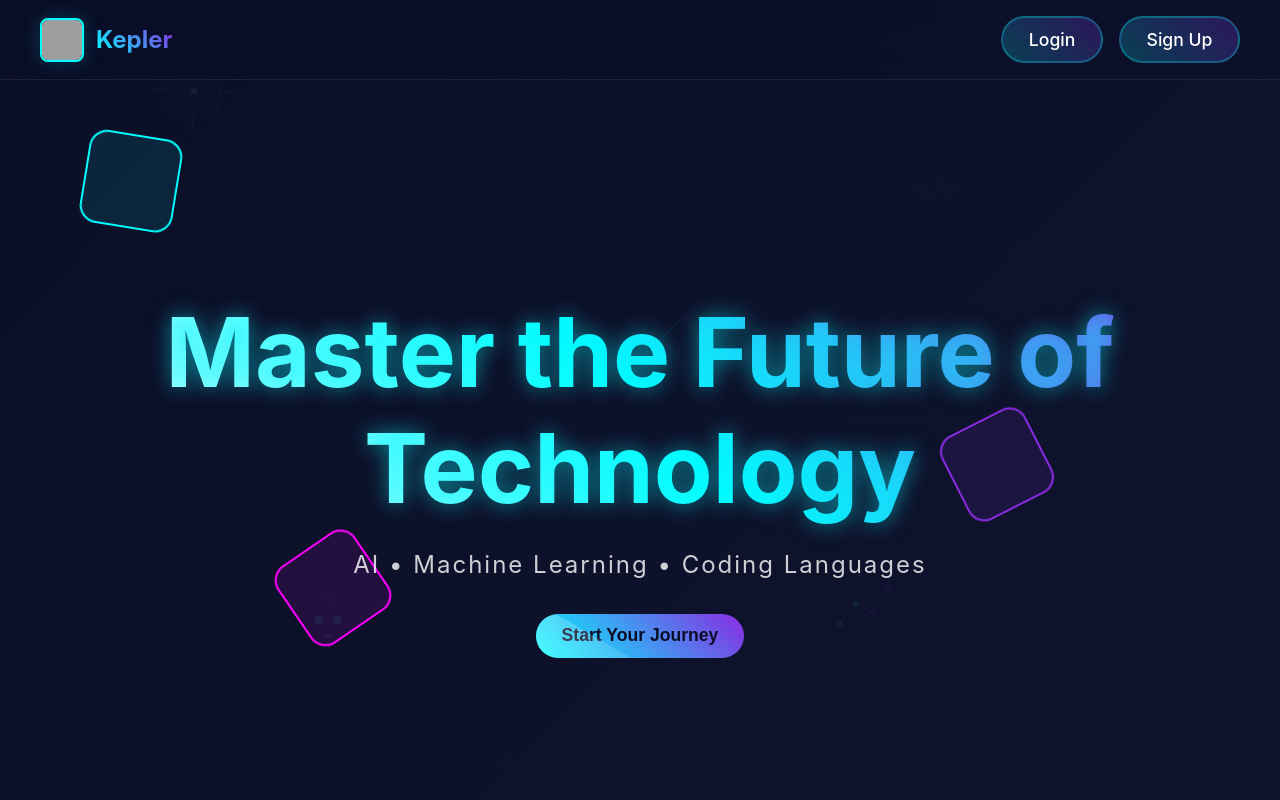
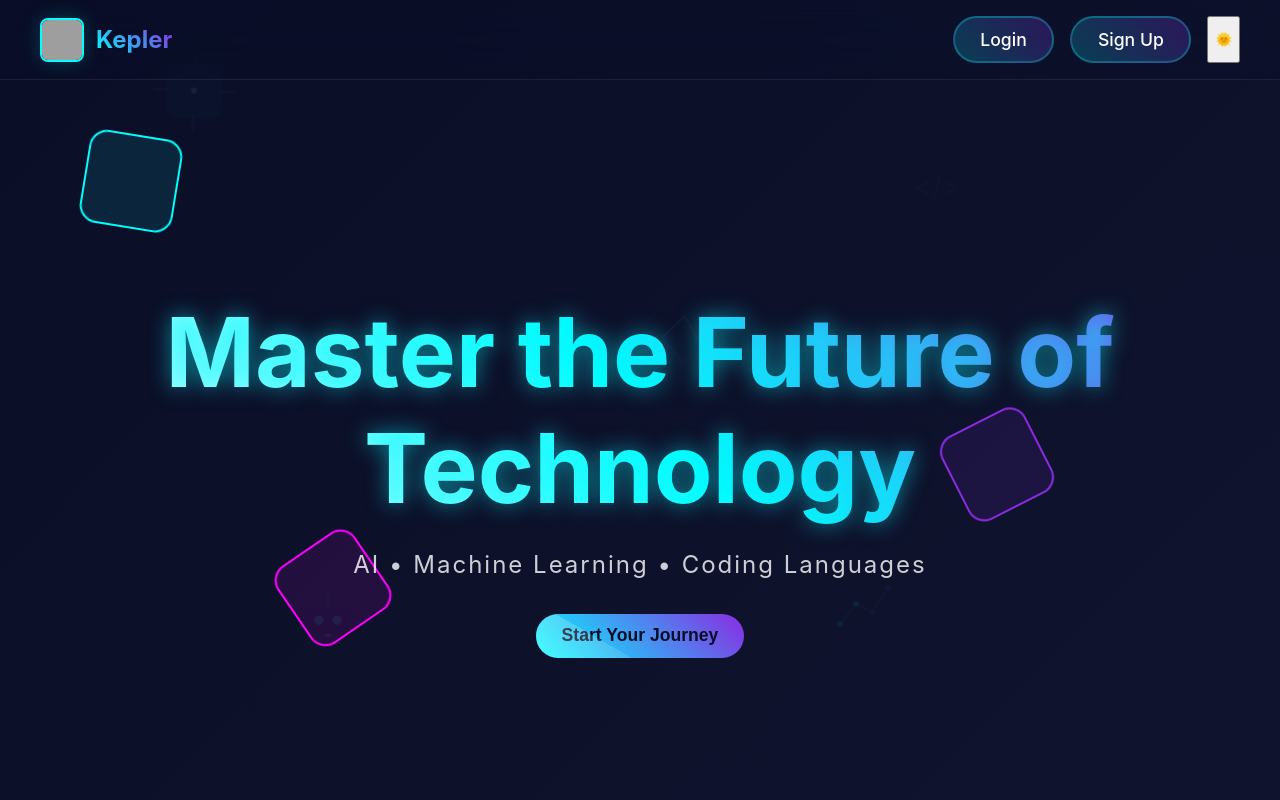
Before and after one commit to NOXarche/Front-Kepler, a React (Vite) app: page / in a window 1280 px wide. Shown: the top 800 px of the page. Built offline with nearby package versions, Linux system fonts and the light colour scheme; grey boxes are pictures that could not be loaded.

Commit message:
Update Navbar.jsx

```diff
--- a/src/components/Navbar.jsx
+++ b/src/components/Navbar.jsx
@@ -1,12 +1,26 @@
 import React, { useEffect, useState } from 'react'
 
 const Navbar = () => {
+  // Theme state: 'dark' or 'light'
+  const [theme, setTheme] = useState(() =>
+    localStorage.getItem("theme") || "dark"
+  )
+
+  useEffect(() => {
+    document.documentElement.setAttribute('data-theme', theme)
+    localStorage.setItem("theme", theme)
+  }, [theme])
+
+  // Add scroll background if needed
   const [scrolled, setScrolled] = useState(false)
   useEffect(() => {
     const handleScroll = () => setScrolled(window.scrollY > 50)
     window.addEventListener('scroll', handleScroll)
     return () => window.removeEventListener('scroll', handleScroll)
   }, [])
+
+  const toggleTheme = () => setTheme(theme === "dark" ? "light" : "dark")
+
   return (
     <nav className={`navbar${scrolled ? ' scrolled' : ''}`}>
       <div className="nav-container">
@@ -21,9 +35,21 @@ const Navbar = () => {
         <div className="nav-buttons">
           <a href="/auth.html" className="btn-nav">Login</a>
           <a href="/auth.html" className="btn-nav">Sign Up</a>
+          <button
+            onClick={toggleTheme}
+            className="theme-toggle-btn"
+            aria-label="Toggle light/dark mode"
+            title={theme === "dark" ? "Light Mode" : "Dark Mode"}
+          >
+            {theme === "dark"
+              ? <span role="img" aria-label="Light">🌞</span>
+              : <span role="img" aria-label="Dark">🌙</span>
+            }
+          </button>
         </div>
       </div>
     </nav>
   )
 }
+
 export default Navbar
```
